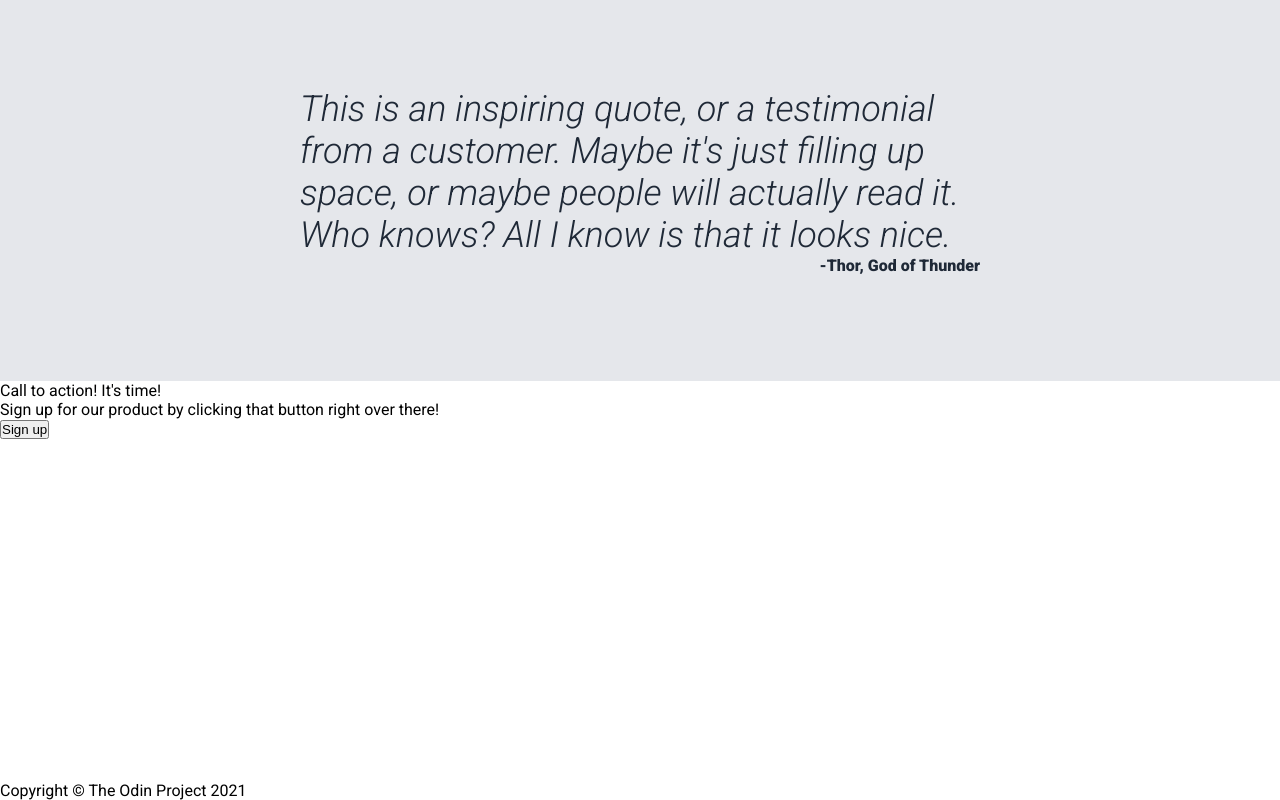
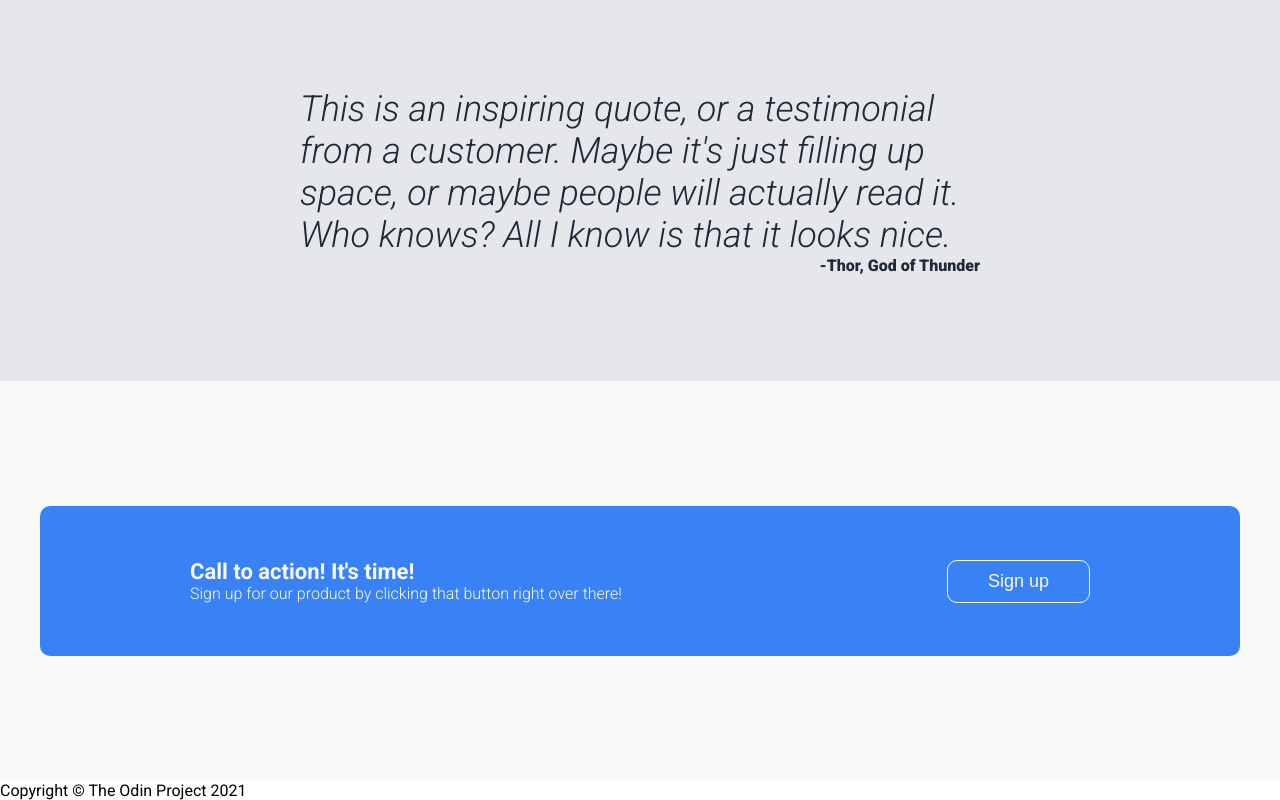
Before and after one commit to subaangi06/odin-landingpage, a plain HTML site: page index.html in a window 1280 px wide. Shown: the part 819-1619 px from the top of the page. Drawn offline with Linux system fonts and the light colour scheme.

Commit message:
Add styling to fourth section

```diff
--- a/index.html
+++ b/index.html
@@ -60,9 +60,11 @@
 
     <div id="fourth-section">
         <div id="container">
-            <p id="fourth-section-header">Call to action! It's time!</p>
-            <p id="fourth-section-subtext">Sign up for our product by clicking that button right over there!</p>
-            <button>Sign up</button>
+            <div id="fourth-section-text">
+                <p id="fourth-section-header">Call to action! It's time!</p>
+                <p id="fourth-section-subtext">Sign up for our product by clicking that button right over there!</p>
+            </div>
+                <button id="sign-up-two">Sign up</button>
         </div>
     </div>
 
--- a/style.css
+++ b/style.css
@@ -164,3 +164,46 @@ li{
     justify-content:flex-end;
     font-weight:900;
 }
+
+/*---------------FOURTH SECTION------------*/
+
+#fourth-section{
+    background-color:#f9faf8;
+    display:flex;
+    justify-content:center;
+    align-items:center;
+}
+
+#container{
+    width:1200px;
+    height:150px;
+    background-color:#3882f6;
+    display:flex;
+    justify-content:space-between;
+    align-items:center;
+    border-radius:10px;
+    padding:0 150px;
+}
+
+#fourth-section-header, #fourth-section-subtext{
+    color:#f9faf8;
+}
+
+#fourth-section-header{
+    font-size:22px;
+    font-weight:700;
+}
+
+#fourth-section-subtext{
+    font-size:18;
+    font-weight:300;
+}
+
+#sign-up-two{
+    background-color:#3882f6;
+    border:1px solid #f9faf8;
+    border-radius:10px;
+    padding:10px 40px;
+    color:#f9faf8;
+    font-size:18px;
+}
```
